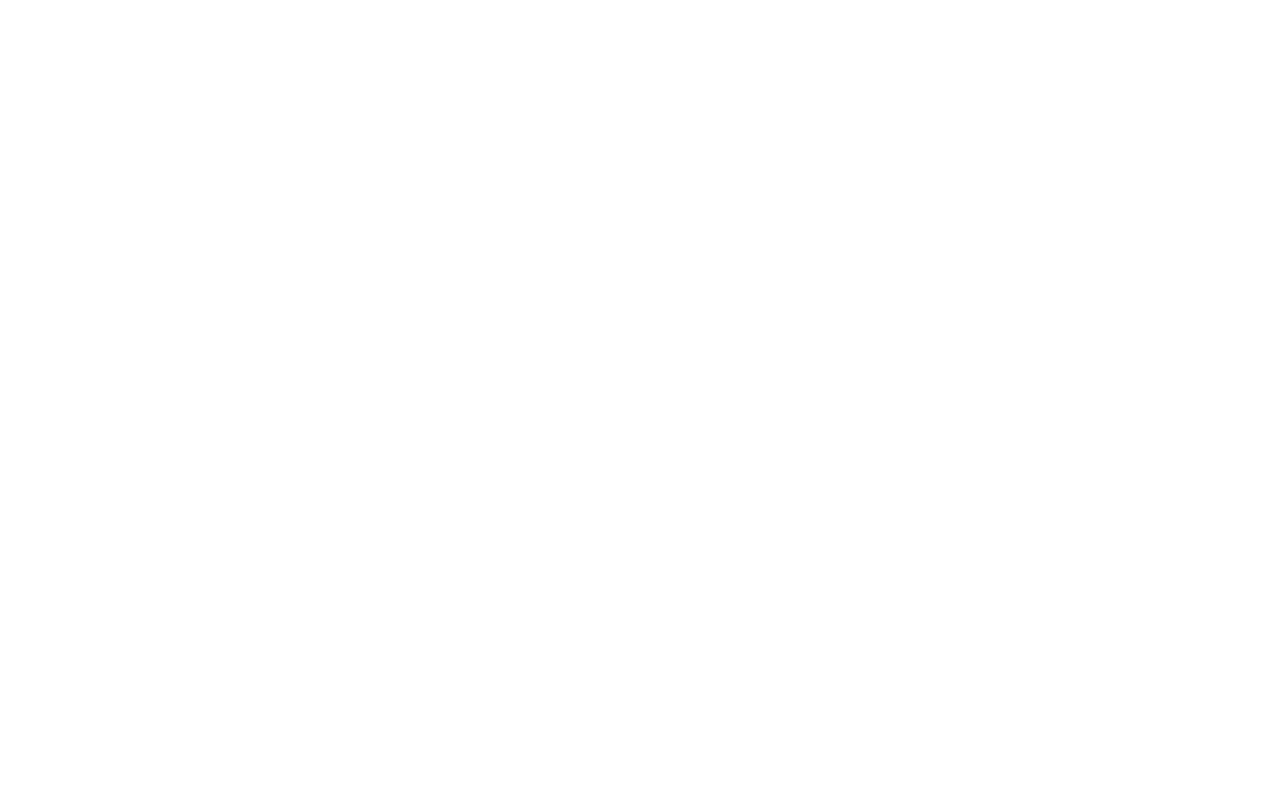
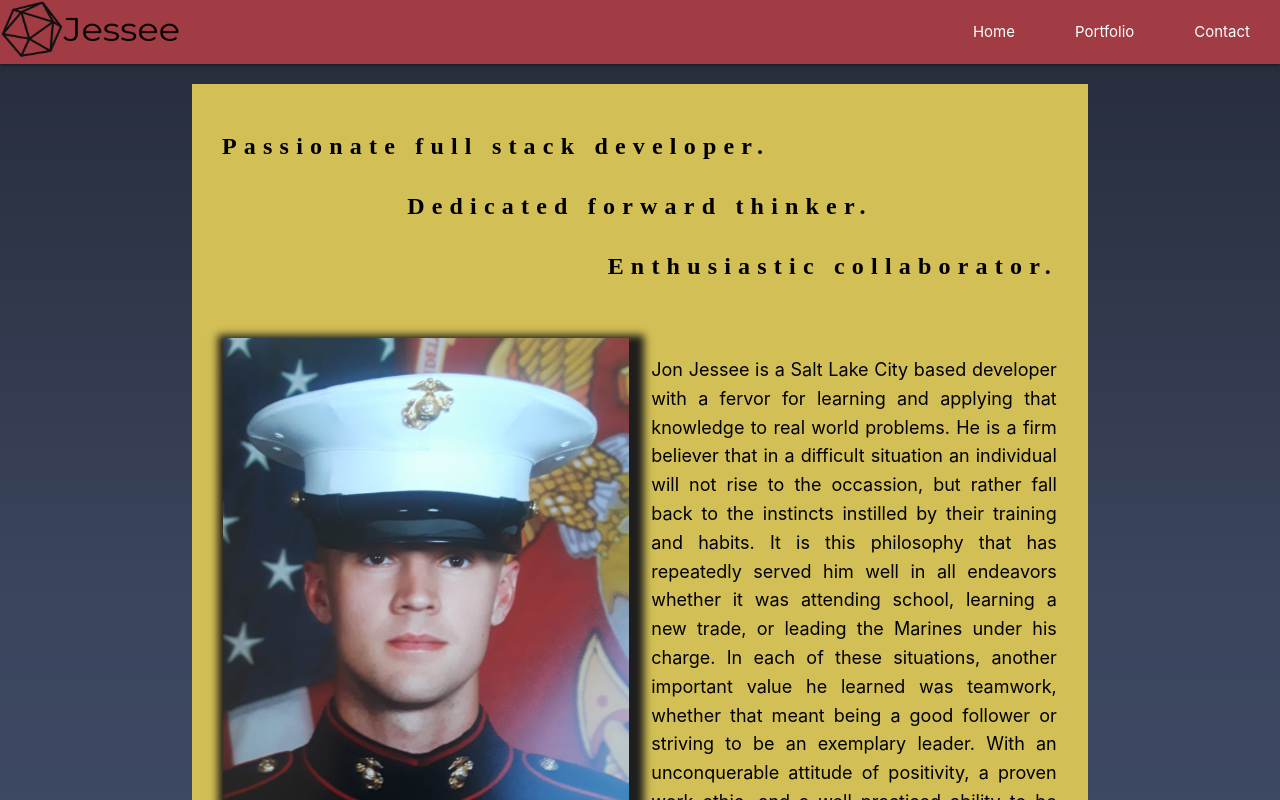
Before and after one commit to JJessee1371/React-Portfolio, a React (Create React App) app: page /about in a window 1280 px wide. Shown: the top 800 px of the page. Built offline with nearby package versions, Linux system fonts and the light colour scheme; a web font is replaced by a local one.

Commit message:
Another attempt at correcting deployment issues.

```diff
--- a/src/App.js
+++ b/src/App.js
@@ -12,7 +12,7 @@
       <>
       <BrowserRouter basename={process.env.PUBLIC_URL}>
         <Switch>
-          <Route exact path='/' component={About}/>
+          <Route exact path='/about' component={About}/>
           <Route exact path='/portfolio' component={Portfolio}/>
           <Route exact path='/contact' component={Contact}/>
         </Switch>
--- a/src/Components/GlobalNavbar.jsx
+++ b/src/Components/GlobalNavbar.jsx
@@ -25,7 +25,7 @@
                 }}
                 >
                 <NavItem>
-                    <Link to="/">Home</Link>
+                    <Link to="/about">Home</Link>
                 </NavItem>
                 <NavItem>
                     <Link to="/portfolio">Portfolio</Link>
```
Also changed, not shown: 1 other file (tests, documents, lock files or other folders).
